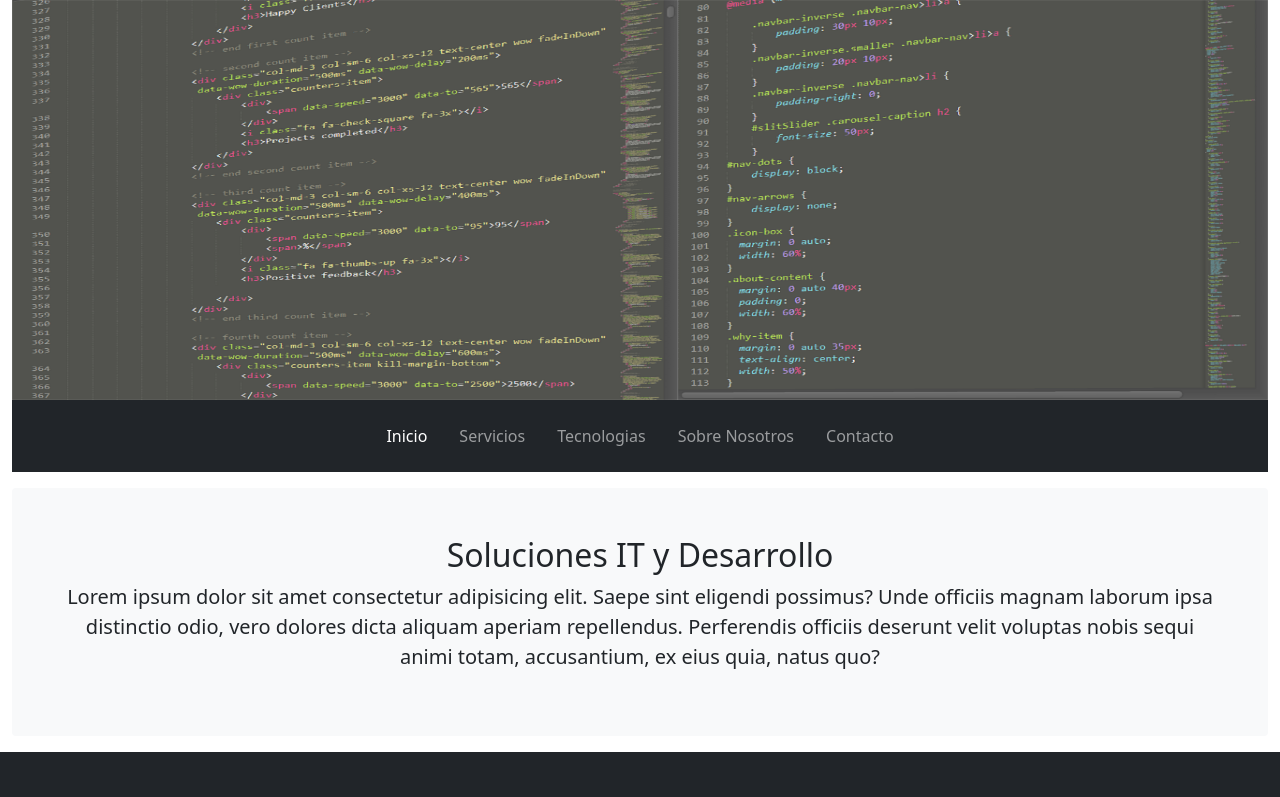
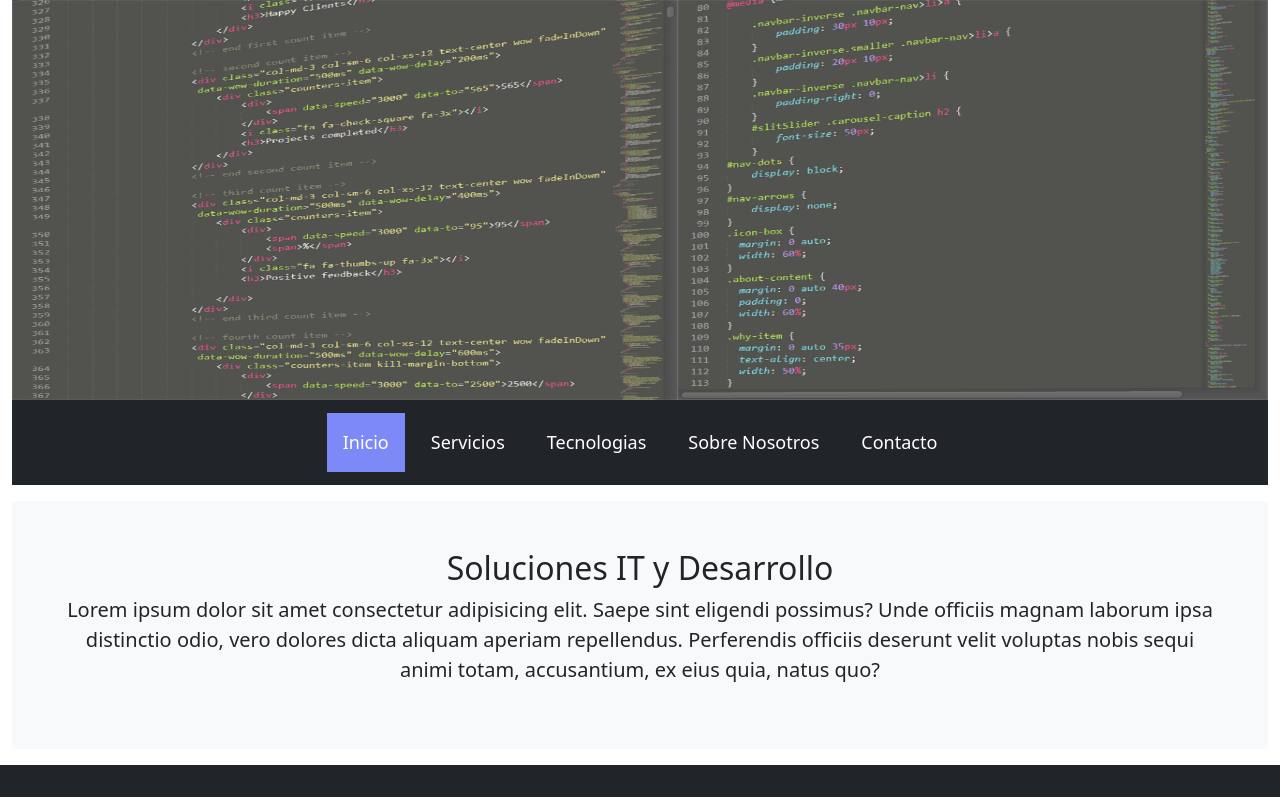
Before and after one commit to adraomar/HardyWeb-Bootstrap, a plain HTML site: page index.html in a window 1280 px wide. Shown: the top 797 px of the page. Drawn offline with nearby package versions, Linux system fonts and the light colour scheme.

Commit message:
Agregado de animaciones a elemento card-img del index

```diff
--- a/css/style.css
+++ b/css/style.css
@@ -17,10 +17,35 @@ body {
     opacity: 0.8;
 }
 
+/* Estilo y animacion del navbar */
+.nav-item {
+    margin: 5px;
+}
+
+.nav-item a{
+    font-size: large;
+    color: #fff !important;
+}
+
+.active,
+.nav-item:hover {
+    background-color: rgb(125, 137, 247);
+
+    animation: pulse;
+    animation-duration: 2s;
+}
+
+/* Estilo y animacion de imagenes card-img */
+.card-img-top:hover {
+    animation: heartBeat;
+    animation-duration: 2s;
+}
 
 footer  a{
     text-decoration: none;
 }
+
+/* DISEÑO RESPONSIVE */
 
 @media (max-width: 480px) {
     footer {
--- a/index.html
+++ b/index.html
@@ -6,6 +6,7 @@
     <meta http-equiv="X-UA-Compatible" content="IE=edge">
     <meta name="viewport" content="width=device-width, initial-scale=1.0">
     <link rel="stylesheet" href="./css/style.css">
+
     <link href="https://cdn.jsdelivr.net/npm/bootstrap@5.1.3/dist/css/bootstrap.min.css" rel="stylesheet" integrity="sha384-1BmE4kWBq78iYhFldvKuhfTAU6auU8tT94WrHftjDbrCEXSU1oBoqyl2QvZ6jIW3" crossorigin="anonymous">
     <link rel="stylesheet" href="https://cdnjs.cloudflare.com/ajax/libs/animate.css/4.1.1/animate.min.css">
 
@@ -29,8 +30,8 @@
 
                             <div class="collapse navbar-collapse justify-content-md-center" id="navbarsExample08">
                                 <ul class="navbar-nav">
-                                    <li class="nav-item p-2">
-                                       <a class="nav-link active" aria-current="page" href="#">Inicio</a>
+                                    <li class="nav-item p-2 active">
+                                       <a class="nav-link" aria-current="page" href="#">Inicio</a>
                                     </li>
                                     <li class="nav-item p-2">
                                        <a class="nav-link" href="./pages/servicios.html">Servicios</a>
@@ -78,7 +79,7 @@
                             <div class="col">
                                 <div class="card-group gap-3">
                                     <div class="card">
-                                        <img src="./assets/desarrollo-web.jpeg" class="card-img-top animate__zoomIn" alt="...">
+                                        <img src="./assets/desarrollo-web.jpeg" class="card-img-top" alt="...">
                                         <div class="card-body">
                                             <h5 class="card-title">Desarrollo Mobile</h5>
                                             <p class="card-text">Lorem ipsum dolor sit, amet consectetur adipisicing
@@ -88,7 +89,7 @@
                                         </div>
                                     </div>
                                     <div class="card">
-                                        <img src="./assets/desarrollo-mobile.jpeg" class="card-img-top animate__zoomIn" alt="...">
+                                        <img src="./assets/desarrollo-mobile.jpeg" class="card-img-top" alt="...">
                                         <div class="card-body">
                                             <h5 class="card-title">Desarrollo Mobile</h5>
                                             <p class="card-text">Lorem ipsum dolor sit, amet consectetur adipisicing
@@ -98,7 +99,7 @@
                                         </div>
                                     </div>
                                     <div class="card">
-                                        <img src="./assets/implementaciones-it.jpeg" class="card-img-top animate__zoomIn" alt="...">
+                                        <img src="./assets/implementaciones-it.jpeg" class="card-img-top" alt="...">
                                         <div class="card-body">
                                             <h5 class="card-title">Implementaciones IT</h5>
                                             <p class="card-text">Lorem ipsum dolor sit, amet consectetur adipisicing
```
